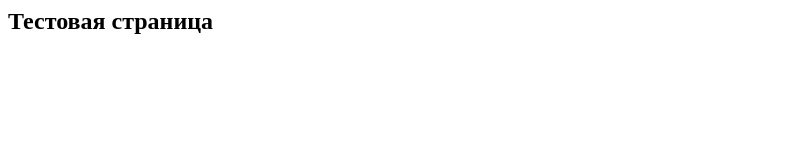
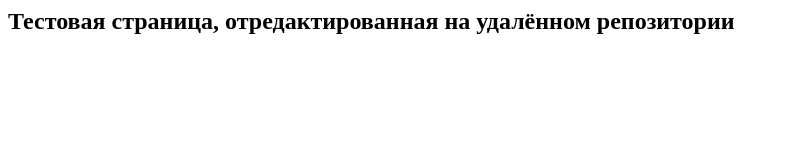
Before and after one commit to Vichunya/first-project, a plain HTML site: page index.html in a window 1280 px wide. Shown: the whole page, without its empty margins (0-789 px from the left). Drawn offline with Linux system fonts and the light colour scheme.

Commit message:
Третий коммит (удалённый репозиторий)

```diff
--- a/index.html
+++ b/index.html
@@ -1,5 +1,5 @@
 <html>
   <body>
-    <h2>Тестовая страница</h2>
+    <h2>Тестовая страница, отредактированная на удалённом репозитории</h2>
   </body>
 </html>
```
